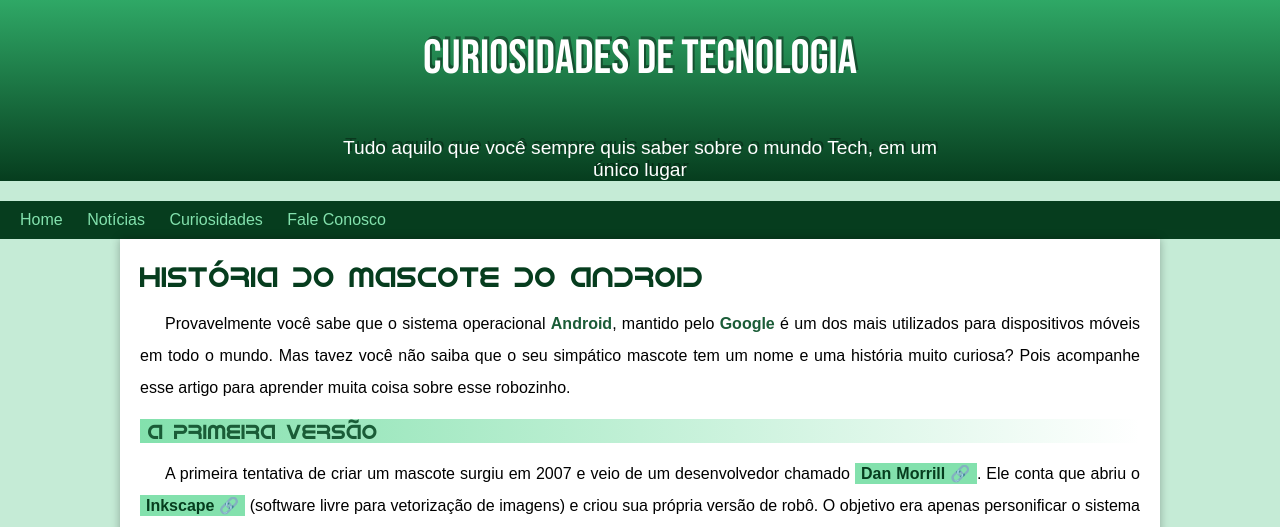
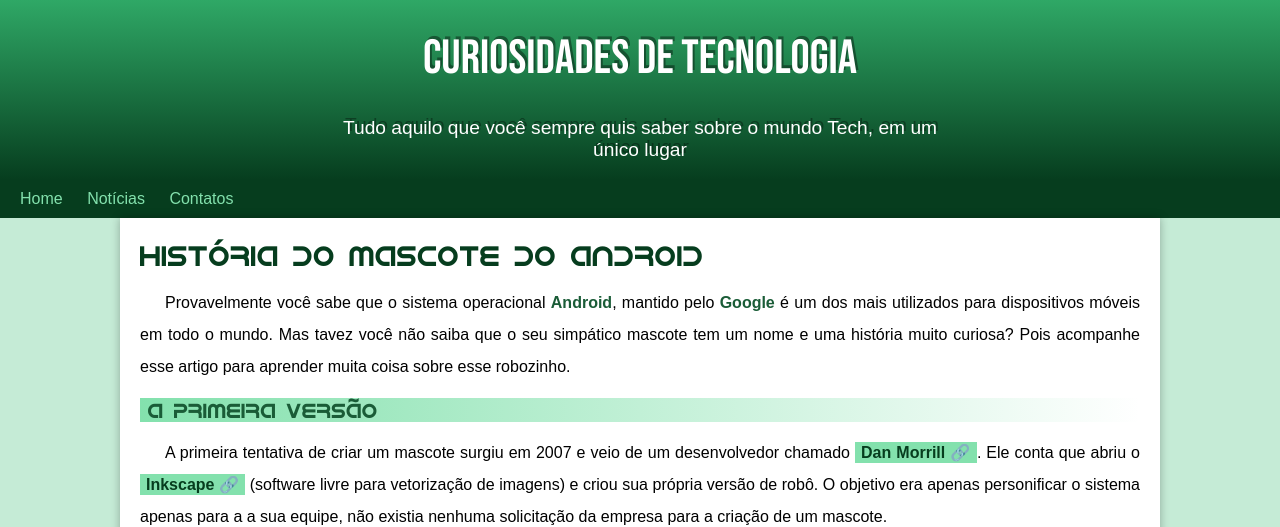
Before and after one commit to Gustavo-Freitas437/projeto-android, a plain HTML site: page index.html in a window 1280 px wide. Shown: the top 527 px of the page. Drawn offline with Linux system fonts and the light colour scheme.

Commit message:
Correção

```diff
--- a/estilo/style.css
+++ b/estilo/style.css
@@ -48,7 +48,7 @@
     color: white;
     font-family: var(--fonte-destaque);
     font-size: 3em;
-    padding-bottom: 50px;
+    padding-bottom: 30px;
     font-weight: normal;
     text-shadow: 2px -3px 0px rgba(0, 0, 0, 0.397);
 
--- a/index.html
+++ b/index.html
@@ -15,8 +15,7 @@
     <nav>
        <a href="#">Home</a>
        <a href="#">Notícias</a>
-       <a href="#">Curiosidades</a>
-       <a href="#">Fale Conosco</a>
+       <a href="#">Contatos</a>
     </nav>
     <main>
         <article>
```
